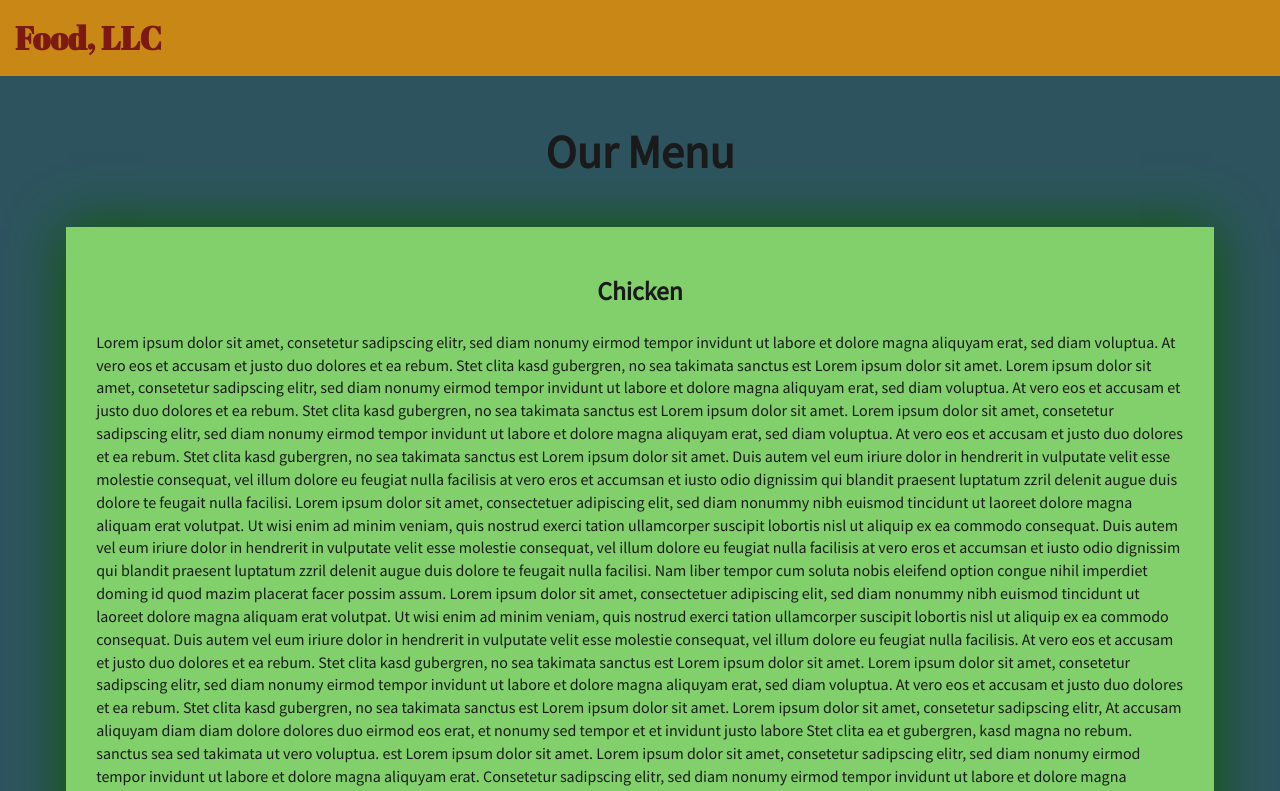
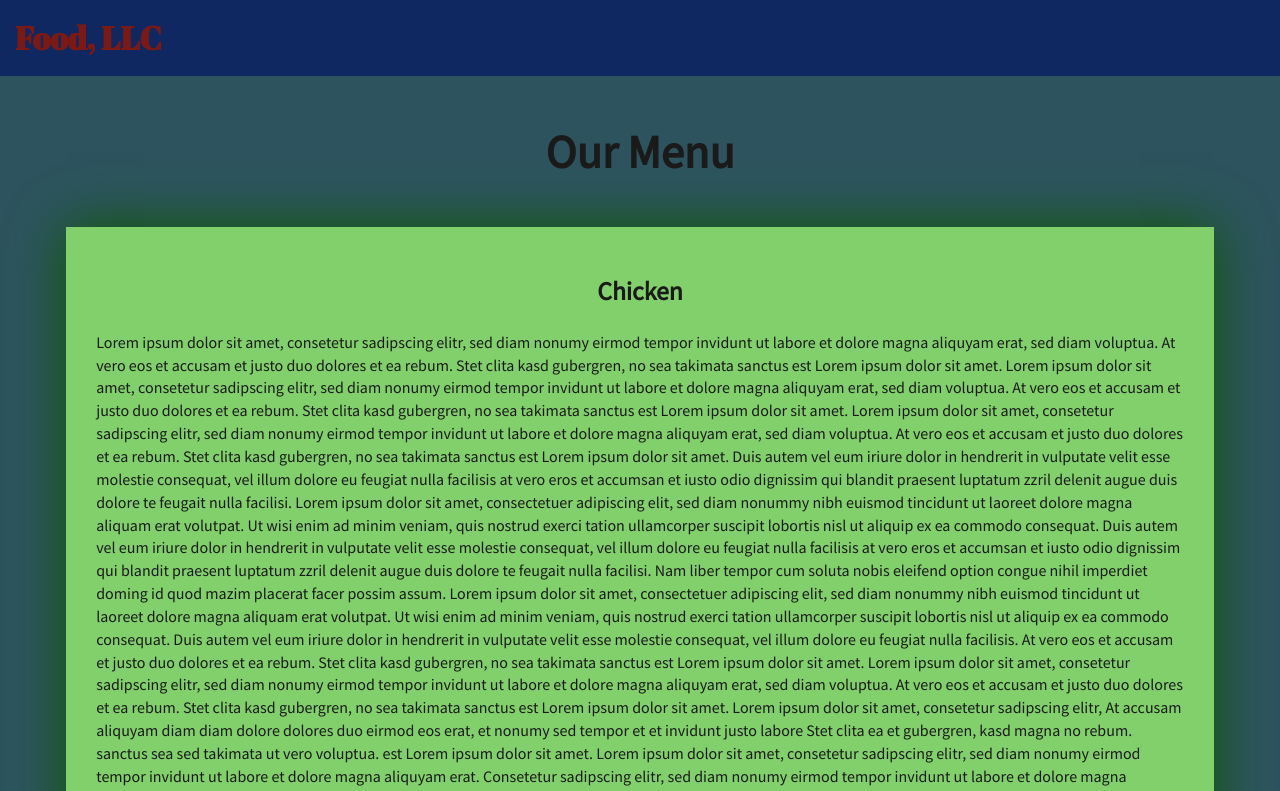
Before and after one commit to vineet050/pep, a plain HTML site: page 3/index_basic.html in a window 1280 px wide. Shown: the top 791 px of the page. Drawn offline with Linux system fonts and the light colour scheme.

Commit message:
Update styles_basic.css

```diff
--- a/3/css/styles_basic.css
+++ b/3/css/styles_basic.css
@@ -9,7 +9,7 @@ body {
 /** HEADER **/
 
 #header-nav {
-    background-color: #c98715;
+    background-color:   #0f2862;
     border-radius: 0;
     border: 0;
 }
```
